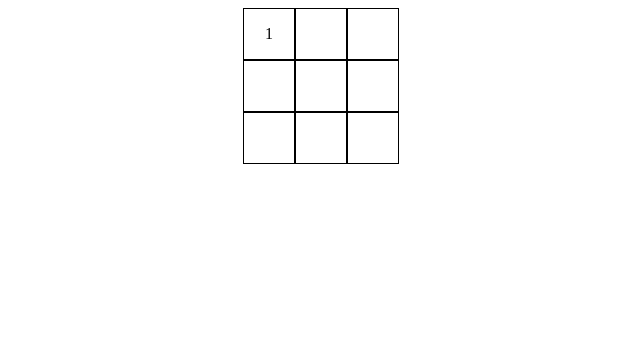
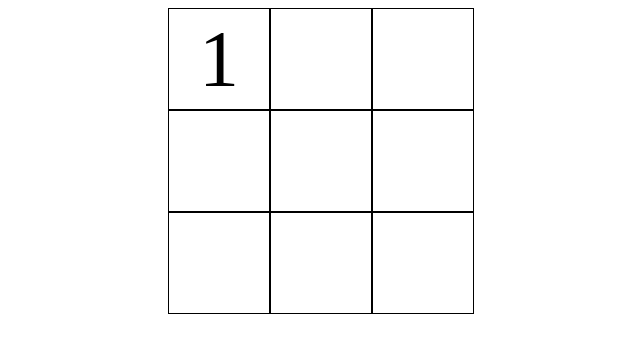
Before and after one commit to mumu111111/gobang, a React (Create React App) app: page / in a window 1280 px wide. Shown: the top 352 px of the page, without its empty margins (319-959 px from the left). Built offline with nearby package versions, Linux system fonts and the light colour scheme.

Commit message:
改样式

```diff
--- a/src/index.css
+++ b/src/index.css
@@ -1,12 +1,11 @@
 .cell {
     border: 1px solid #000;
-    width: 50px;
-    height: 50px;
-}
-
-.col {
-    text-align: center;
-    line-height: 50px;
+    width: 100px;
+    height: 100px;
+    display: flex;
+    justify-content: center;
+    align-items: center;
+    font-size: 80px;
 }
 
 .row {
```
